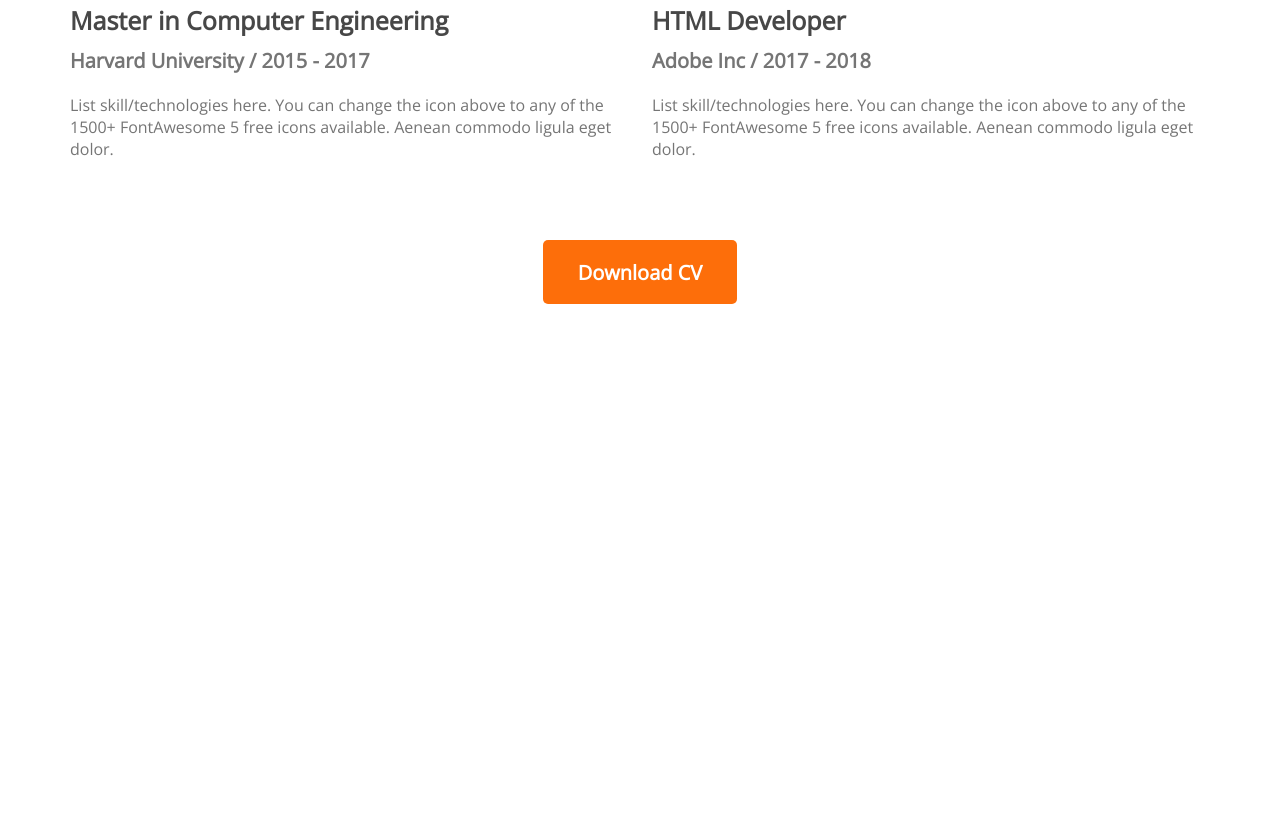
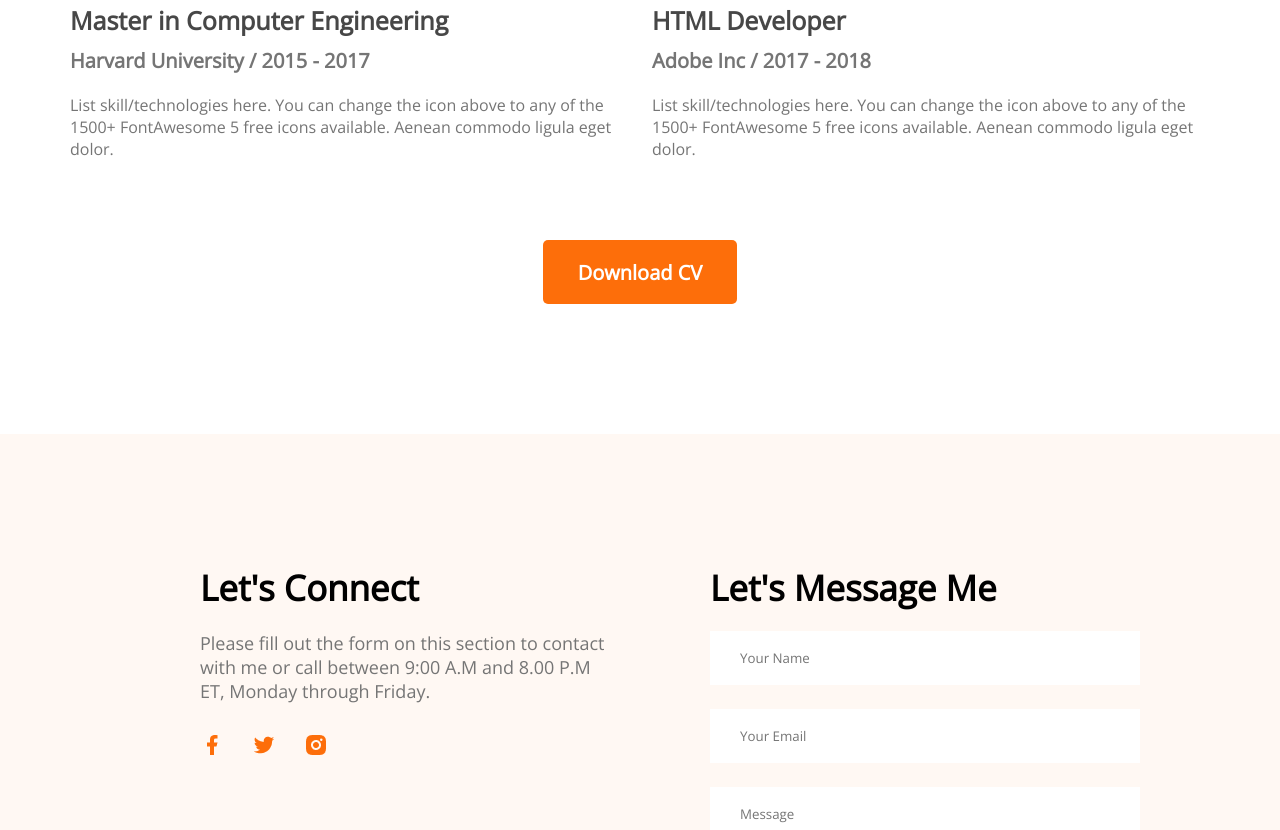
Before and after one commit to swapnilaanam/developer-portfolio, a plain HTML site: page index.html in a window 1280 px wide. Shown: the part 2867-3697 px from the top of the page. Before the commit the page ends 3171 px from the top, so only its background shows below. Drawn offline with nearby package versions, Linux system fonts and the light colour scheme.

Commit message:
Contact section added

```diff
--- a/index.html
+++ b/index.html
@@ -158,8 +158,33 @@
             </div>
         </section>
     </main>
+    <section class="contact">
+        <div>
+            <h3 class="section-title">Let's Connect</h3>
+            <p class="section-description">Please fill out the form on this section to contact with me or call between 9:00 A.M and 8.00 P.M ET, Monday through Friday.</p>
+            <div>
+                <a href="">
+                    <img src="images/icons/facebook.png" alt="facebook">
+                </a>
+                <a href="">
+                    <img src="images/icons/twitter.png" alt="twitter">
+                </a>
+                <a href="">
+                    <img src="images/icons/insta.png" alt="instagram">
+                </a>
+            </div>
+        </div>
+        <div>
+            <h3 class="section-title">Let's Message Me</h3>
+            <form>
+                <input type="text" name="" id="" placeholder="Your Name">
+                <input type="email" name="" id="" placeholder="Your Email">
+                <textarea name="" id="" cols="30" rows="10" placeholder="Message"></textarea>
+                <input type="submit" value="Submit" class="btn-primary">
+            </form>
+        </div>
+    </section>
     <footer>
-
     </footer>
 </body>
 </html>
--- a/styles/portfolio.css
+++ b/styles/portfolio.css
@@ -184,3 +184,36 @@ section {
     margin-top: 50px;
     text-align: center ;
 }
+
+/* contact styles */
+
+.contact {
+    display: flex;
+    gap: 100px;
+    background: #FFF8F3;
+    padding: 130px 200px;
+}
+
+.contact .section-title, .section-description {
+    text-align: left;
+}
+
+.contact .section-title {
+    margin-bottom: 20px;
+}
+
+.contact a {
+    text-decoration: none;
+    margin-right: 24px;
+}
+
+.contact input[type="text"], input[type="email"], textarea {
+    margin-bottom: 24px;
+    border: 0;
+    width: 100%;
+    padding: 18px 30px;
+}
+
+/* .contact input {
+    height: 64px;
+} */
```
